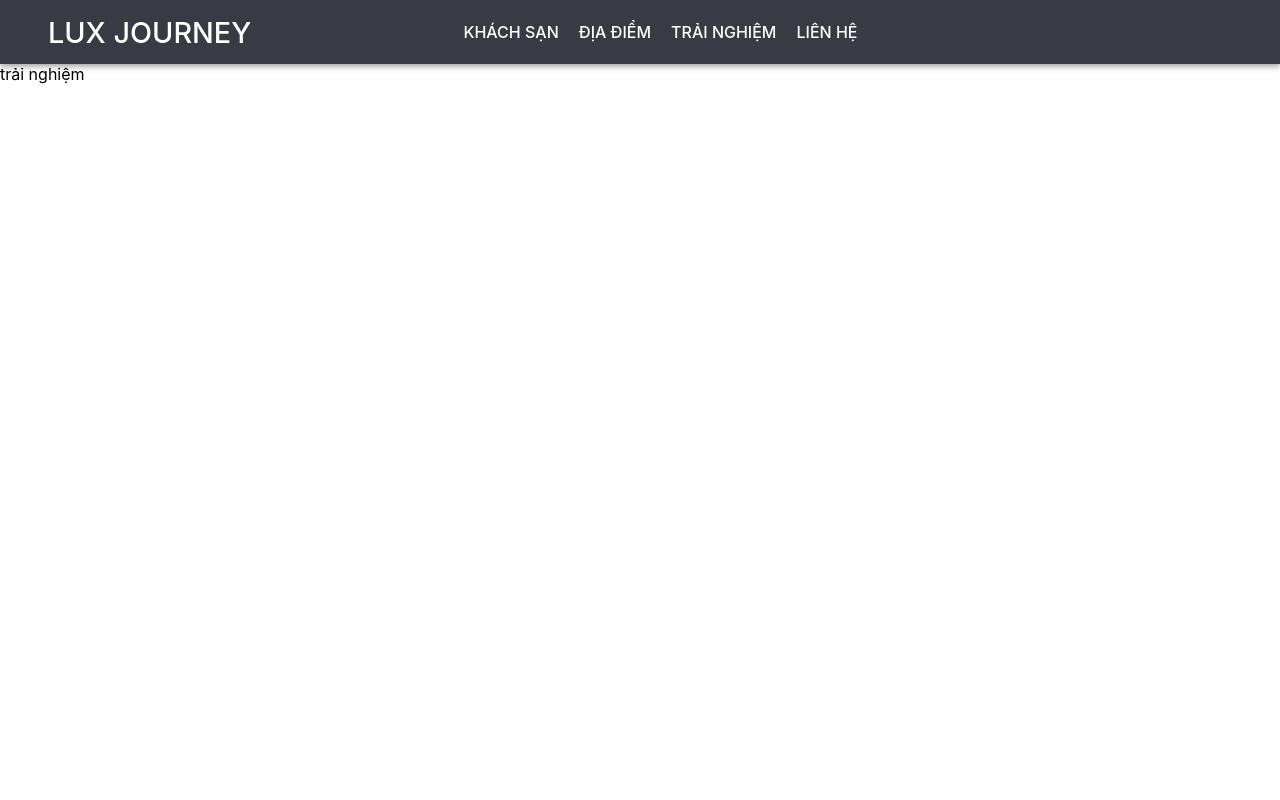
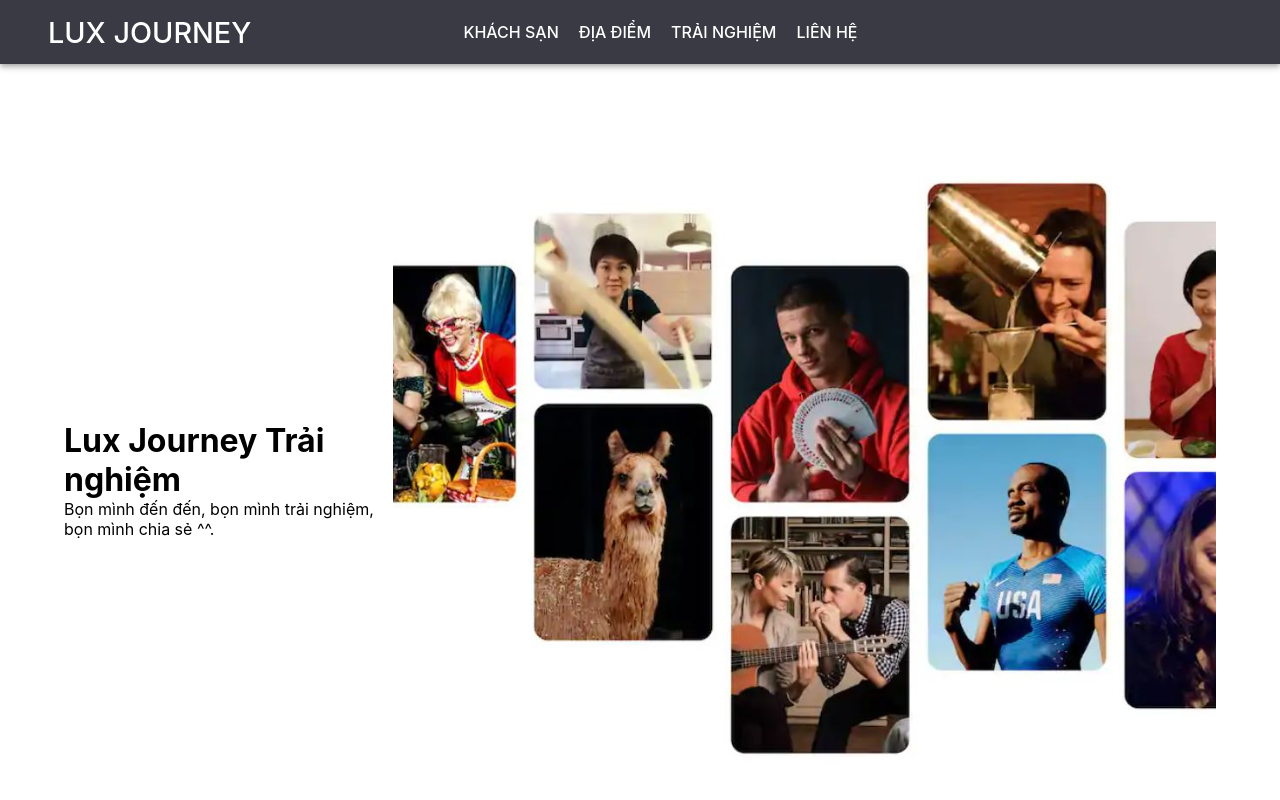
Before and after one commit to nhd2106/travel-app, a Next.js app: page /trai-nghiem in a window 1280 px wide. Shown: the top 800 px of the page. Built offline with nearby package versions, Linux system fonts and the light colour scheme.

Commit message:
second commit

```diff
--- a/Components/Header/Drawer.js
+++ b/Components/Header/Drawer.js
@@ -55,7 +55,7 @@ export default function DDrawer({ open, toggleDrawer, navigations }) {
       <List>
       <ListItem >
             <ListItemIcon></ListItemIcon>
-            <Link href="[page]" as="dfdfdf">
+            <Link href="/">
                   <a style={{color: 'white'}}><h4>Lux Journey</h4></a>
                 </Link>
           </ListItem>
@@ -67,7 +67,7 @@ export default function DDrawer({ open, toggleDrawer, navigations }) {
       ].map(({ title, slug }, index) => (
           <ListItem button key={slug}>
             <ListItemIcon style={{color: 'white'}}>{index % 2 === 0 ? <InboxIcon /> : <MailIcon />}</ListItemIcon>
-            <Link href="[page]" as={`/${slug}`}>
+            <Link href={`${slug}`}>
                   <a className={clsx(classes.aTag, currentSlug===`/${slug}`? classes.active: '')}>{title}</a>
                 </Link>
           </ListItem>
--- a/pages/styles.js
+++ b/pages/styles.js
@@ -1,4 +1,4 @@
-import styled from 'styled-components';
+import styled from "styled-components";
 
 export const HotelTypes = styled.div`
   ul {
@@ -22,6 +22,36 @@ export const HotelTypes = styled.div`
     border-radius: 1rem;
   }
   @media screen and (max-width: 720px) {
+  }
+`;
+export const TraiNghiemStyles = styled.div`
+  min-height: 76vh;
+  width: 90%;
+  margin: 7rem auto;
+  .top-images {
+    height: 100%;
+    width: 100%;
+    min-height: 76vh;
+    display: flex;
+    alig-items: center;
+    .text {
+      flex: 1 1 40rem;
+      display: flex;
+      align-items: center;
+      flex-direction: column;
+      justify-content: center;
+    }
 
+    .image {
+      flex: 4 1 100rem;
+      background: url("/trainghiemimages.jpg");
+      width: 100%;
+      height: 100%;
+      background-position: center;
+      background-size: cover;
+      background-repeat: no-repeat;
+      min-height: 76vh;
     }
-`
+    margin-bottom: 7rem;
+  }
+`;
--- a/pages/trai-nghiem.js
+++ b/pages/trai-nghiem.js
@@ -1,11 +1,29 @@
 import React from 'react'
+import {
+    TraiNghiemStyles
+} from './styles';
 
 export default function TraiNghiem(props) {
 
 
     return (
-        <>
-            <p>trải nghiệm</p>
-        </>
+        <TraiNghiemStyles>
+            <div className="top-images">
+                   <div className="text">
+                        <h1>
+                            Lux Journey Trải nghiệm
+                        </h1>
+                        <p>
+                            Bọn mình đến đến, bọn mình trải nghiệm, bọn mình chia sẻ ^^.
+                        </p>
+                   </div>
+                   <div className="image">
+
+                   </div>
+            </div>
+            <div>
+                <h2>Ở Phú Quốc</h2>
+            </div>
+        </TraiNghiemStyles>
     )
 }
```
Also changed, not shown: public/trainghiemimages.JPG (added). Lines whose indentation alone changed are shown as unchanged.
